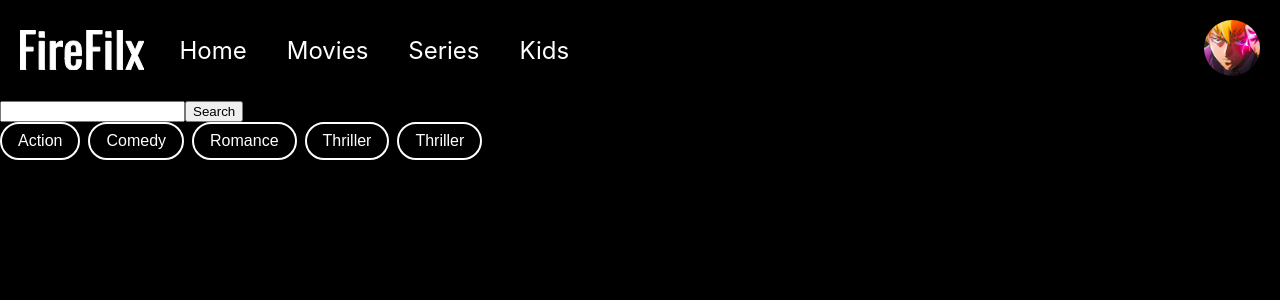
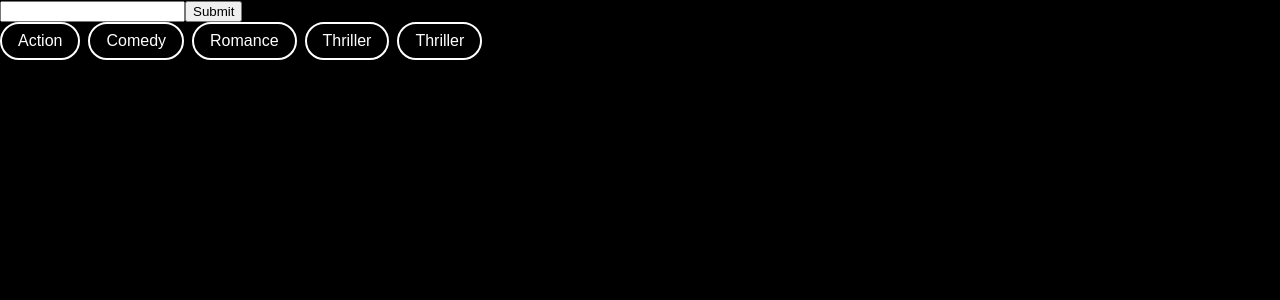
Before and after one commit to Giovanni-Ramirez/film-flix-fire, a React (Create React App) app: page /search in a window 1280 px wide. Shown: the top 300 px of the page. Built offline with nearby package versions, Linux system fonts and the light colour scheme; no server answers; the HTML template or start-up script is replaced by a standard one.

Commit message:
working state rn but working on modal next

```diff
--- a/src/App.js
+++ b/src/App.js
@@ -1,4 +1,3 @@
-import Nav from "./components/Nav.jsx";
 import { BrowserRouter as Router, Routes, Route } from "react-router-dom";
 import Home from "./pages/Home.jsx";
 import Search from "./pages/Search.jsx";
@@ -8,7 +7,6 @@ function App() {
   return (
     <div className="App container">
       <Router>
-        <Nav />
         <Routes>
           <Route path="/" element={<Home />}/>
           <Route path="/search" element={<Search />}/>
--- a/src/assets/css/movieHero.css
+++ b/src/assets/css/movieHero.css
@@ -6,6 +6,7 @@
     background-color: rgba(255, 0, 0, 0);
     display: flex;
     align-items: center;
+    z-index: 0;
 }
 
 
@@ -16,7 +17,7 @@
     object-fit: cover;
     position: absolute;
     top: 0px;
-    z-index: -1;
+    z-index: -7;
 }
 
 .hero__backdrop__gradient {
@@ -25,7 +26,7 @@
     height: 100%;
     position: absolute;
     top: 0;
-    z-index: 0;
+    z-index: -5;
     background: #000000;
     background: linear-gradient(90deg,rgba(0, 0, 0, 1) 20%, rgba(255, 255, 255, 0) 100%);
 }
@@ -50,6 +51,7 @@
 .hero__movie--info {
     max-width: 500px;
     margin-left: 100px;
+    z-index: 0;
 }
 
 .hero__movie--title {
--- a/src/assets/css/navCss.css
+++ b/src/assets/css/navCss.css
@@ -2,6 +2,8 @@ nav {
     padding: 20px;
     display: flex;
     justify-content: space-between;
+    z-index: 10;
+    position: relative;
 }
 
 .nav__logo__links--container {
@@ -16,6 +18,7 @@ nav {
 
 .nav__links{
     margin-left: 16px;
+    cursor: pointer;
 }
 
 .nav__link {
@@ -30,3 +33,7 @@ nav {
     height: 56px;
     border-radius: 50%;
 }
+
+.no_cursor {
+    cursor: not-allowed;
+}
--- /dev/null
+++ b/src/assets/css/searchcss.css
@@ -0,0 +1,4 @@
+.movie__results {
+    display: flex;
+    flex-wrap: wrap;
+}
--- a/src/components/Modal.jsx
+++ b/src/components/Modal.jsx
@@ -8,7 +8,6 @@ const Modal = ({ movie, toggleModalState }) => {
   const [movieVideoId , setMovieVideoId] = useState([]);
 
 
-  // console.log(movie);
   const genres = [
     {
       id: 28,
--- a/src/components/MovieHero.jsx
+++ b/src/components/MovieHero.jsx
@@ -75,7 +75,7 @@ const MovieHero = () => {
 							{featuredMovie.overview}
             </p>
             <button className="btn btn-white" onClick={() => movieModalFunc(featuredMovie)}>Watch Now</button>
-            <button className="btn">Details</button>
+            <button className="btn" onClick={() => movieModalFunc(featuredMovie)}>Details</button>
           </div>
         </>
 			) : (
--- a/src/components/Nav.jsx
+++ b/src/components/Nav.jsx
@@ -3,6 +3,7 @@ import whiteLogo from "../assets/imgs/FireFilx.svg"
 import "../assets/css/navCss.css"
 import { FontAwesomeIcon } from '@fortawesome/react-fontawesome';
 import profilePhoto from '../assets/imgs/regain.jpg'
+import { Link } from "react-router-dom";
 
 const Nav = () => {
 	return (
@@ -10,10 +11,11 @@ const Nav = () => {
 			<div className="nav__logo__links--container">
 				<img className="nav__logo" src={whiteLogo} alt="" />
 				<div className="nav__links">
-					<a href="/" className="nav__link">Home</a>
-					<a href="/" className="nav__link">Movies</a>
-					<a href="/" className="nav__link">Series</a>
-					<a href="/" className="nav__link">Kids</a>
+					<Link to="/" className="nav__link">Home</Link>
+					<Link to="/search" className="nav__link">Movies</Link>
+					<a href="https://www.google.com/" className="nav__link no_cursor">Series</a>
+					<a href="/" className="nav__link no_cursor">Kids</a>
+					<button>test me</button>
 				</div>
 			</div>
 			<div>
--- a/src/pages/Home.jsx
+++ b/src/pages/Home.jsx
@@ -1,13 +1,13 @@
 import React from 'react';
+import Nav from '../components/Nav';
 import MovieHero from '../components/MovieHero';
-
-
 
 const Home = () => {
   return (
-    <div>
+    <>
+      <Nav/>
       <MovieHero/>
-    </div>
+    </>
   )
 }
 
--- a/src/pages/Search.jsx
+++ b/src/pages/Search.jsx
@@ -1,13 +1,16 @@
 import axios from "axios";
 import React, { useEffect, useState } from "react";
+import '../assets/css/searchcss.css';
+import Modal from '../components/Modal';
 
 const Search = () => {
-	const [ movieResults, setMovieResults ] = useState();
+  const [searchInput, setSearchInput] = useState("");
+  const [movieResults, setMovieResults] = useState([]);
 
-	async function searchMovies() {
+  async function searchMovies(input) {
     const options = {
       method: "GET",
-      url: "https://api.themoviedb.org/3/search/movie?query=harry%potter&language=en-US&page=1&sort_by=popularity.desc",
+      url: `https://api.themoviedb.org/3/search/movie?query=${input}&language=en-US&page=1&sort_by=popularity.desc`,
       params: {
         language: "en-US",
         page: "1",
@@ -20,27 +23,26 @@ const Search = () => {
       },
     };
     const { data } = await axios.request(options);
-		setMovieResults(data.results)
+    console.log(data.results);
+    setMovieResults(data.results);
   }
 
-	function searchMovieFunc() {
-		const searchField = document.querySelector('#movie__search');
-		console.log(searchField.value);
+	function movieModalFunc(movie) {
+		console.log(movie);
 
 	}
 
+  const handleSubmit = (event) => {
+    event.preventDefault();
+    searchMovies(encodeURIComponent(event.target[0].value));
+  };
 
-	useEffect(() => {
-		searchMovies()
-	}, [])
   return (
     <div>
-
-      <form>
-        <input id="movie__search" type="text" />
-        <button onClick={() => searchMovieFunc()}>Search</button>
+      <form onSubmit={handleSubmit}>
+        <input type="text" />
+        <button type="submit">Submit</button>
       </form>
-
       <div>
         <button className="btn">Action</button>
         <button className="btn">Comedy</button>
@@ -48,8 +50,26 @@ const Search = () => {
         <button className="btn">Thriller</button>
         <button className="btn">Thriller</button>
       </div>
+      <div className="movie__results">
+        {movieResults ? (
+          movieResults.map((movie) => (
+            <div
 
-			<div className="movie__results"></div>
+              className="movie__poster--card"
+              key={movie.id}
+            >
+              <img
+                className="movie__poster--img"
+                src={`https://image.tmdb.org/t/p/w600_and_h900_face${movie.poster_path}`}
+                alt=""
+              />
+            </div>
+          ))
+        ) : (
+          <h1>false</h1>
+        )}
+      </div>
+      {/* <Modal /> */}
     </div>
   );
 };
```
Also changed, not shown: src/components/Trending.jsx (+0 -9 lines).
